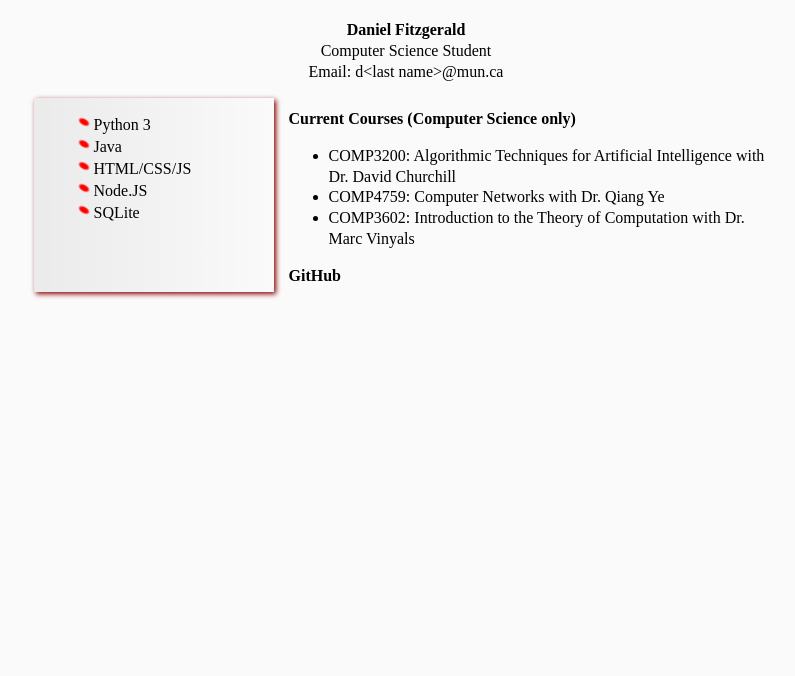
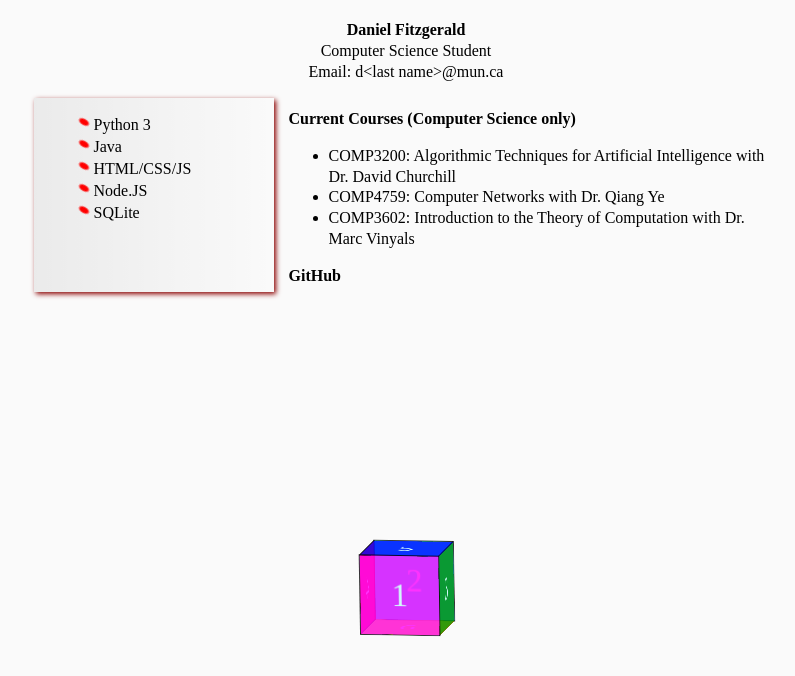
Before and after one commit to danfitzgerald/-dfitzgerald-MUN, a plain HTML site: page index.html in a window 1280 px wide. Shown: the whole page, without its empty margins (234-1029 px from the left). Drawn offline with Linux system fonts and the light colour scheme; a script that the page names is missing.

Commit message:
created cube

```diff
--- /dev/null
+++ b/die.css
@@ -0,0 +1,50 @@
+#die-element {
+    transform-style: preserve-3d;
+    transform: rotate3d(1,1,0, -15deg);
+    font-size:25pt;
+    text-align:center;
+    position: relative;
+    width: 5rem;
+    height: 5rem;
+    margin: 250px auto;
+}
+
+.face {
+    display:flex;
+    justify-content: center;
+    align-items:center;
+    width: 5rem;
+    height: 5rem;
+    position: absolute;
+    border: 1px solid black;
+    color: #fafafa;
+    opacity: 80%;
+}
+.top {
+    transform: rotateX(90deg);
+    margin-top: -50%;
+    background-color: blue;
+}
+.right {
+    transform: rotateY(90deg);
+    margin-left: 50%;
+    background-color: green;
+}
+.left {
+    transform: rotateY(-90deg);
+    margin-left: -50%;
+    background-color: red;
+}
+.bottom {
+    transform: rotateX(90deg);
+    margin-top: 50%;
+    background-color: yellow;
+}
+.back {
+    transform: translateZ(calc(-0.5 * 5rem));
+    background-color: cyan;
+}
+.front {
+    transform: translateZ(calc(0.5 * 5rem));
+    background-color: fuchsia;
+}
--- a/index.html
+++ b/index.html
@@ -4,6 +4,7 @@
     <title>Daniel Fitzgerald | About</title>
     <meta name="viewport" content="width=device-width, initial-scale=1" />
     <link rel="stylesheet" type="text/css" href="style.css" />
+    <link rel="stylesheet" type="text/css" href="die.css" />
     <link rel="icon" type="image/x-icon" href="handwritten32.ico" />
 </head>
 
@@ -37,5 +38,13 @@
             </div>
         </div>
     </div>
+    <section id="die-element">
+        <div class="face front">1</div>
+        <div class="face back">2</div>
+        <div class="face right">3</div>
+        <div class="face left">4</div>
+        <div class="face top">5</div>
+        <div class="face bottom">6</div>
+    </section>
 </body>
 </html>
```
